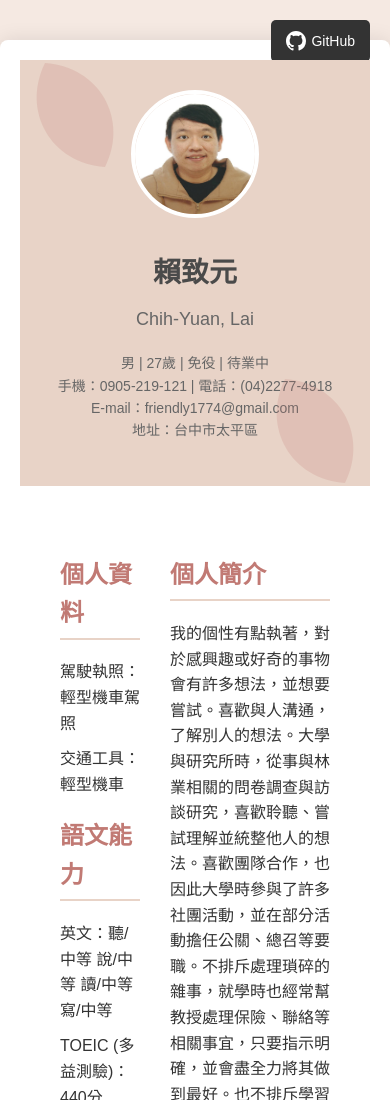
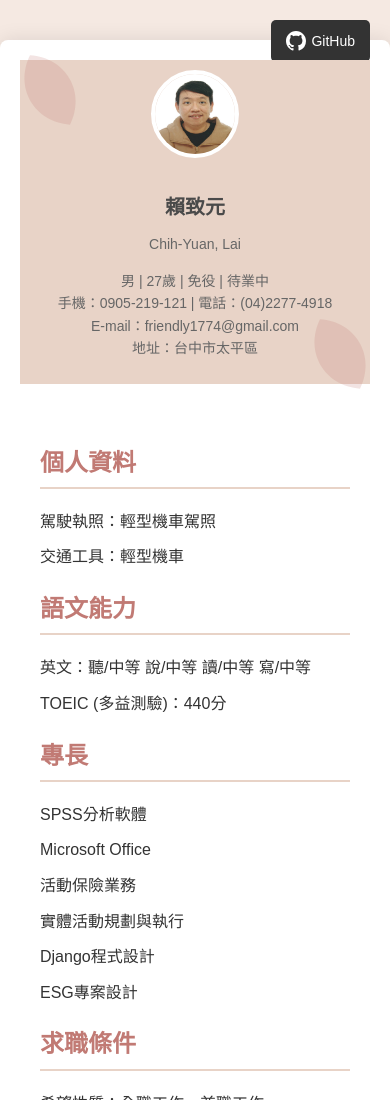
Before and after one commit to ChihYua/resume, a plain HTML site: page index.html in a window 390 px wide. Shown: the top 1100 px of the page. Drawn offline with Linux system fonts and the light colour scheme.

Commit message:
RWD改寫

```diff
--- a/index.html
+++ b/index.html
@@ -93,8 +93,9 @@ body, html {
         line-height: 1.6;
     }
     .resume-container {
-    max-width: 900px;
+        max-width: 100%;
         margin: 40px auto;
+        padding: 20px;
         background-color: #fff;
         box-shadow: 0 0 20px rgba(0,0,0,0.1);
         border-radius: 8px;
@@ -130,14 +131,12 @@ body, html {
     }
     .main-content {
         display: flex;
-    padding: 30px;
+        flex-wrap: wrap;
+        padding: 20px;
     }
-.left-column {
+    .left-column, .right-column {
         flex: 1;
-    padding-right: 20px;
-}
-.right-column {
-    flex: 2;
+        padding: 10px;
     }
     h2 {
         color: #c17a74;
@@ -169,8 +168,8 @@ li {
     }
     .leaf-decoration {
         position: absolute;
-    width: 150px;
-    height: 150px;
+        width: 100px;
+        height: 100px;
         opacity: 0.2;
     }
     .leaf-top-left {
@@ -195,6 +194,44 @@ li {
     }
     .job-conditions {
         text-align: left;
+    }
+
+    @media (max-width: 768px) {
+        .main-content {
+            flex-direction: column;
+        }
+        .left-column, .right-column {
+            padding: 0;
+        }
+        .profile-pic {
+            width: 100px;
+            height: 100px;
+        }
+        .name {
+            font-size: 24px;
+        }
+        .english-name {
+            font-size: 16px;
+        }
+        .header {
+            padding: 20px;
+        }
+    }
+
+    @media (max-width: 480px) {
+        .name {
+            font-size: 20px;
+        }
+        .english-name {
+            font-size: 14px;
+        }
+        .header {
+            padding: 10px;
+        }
+        .profile-pic {
+            width: 80px;
+            height: 80px;
+        }
     }
 </style>
 </head>
```
Lines whose indentation alone changed are shown as unchanged.
